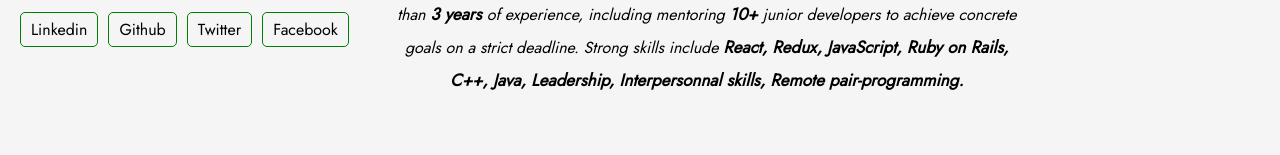
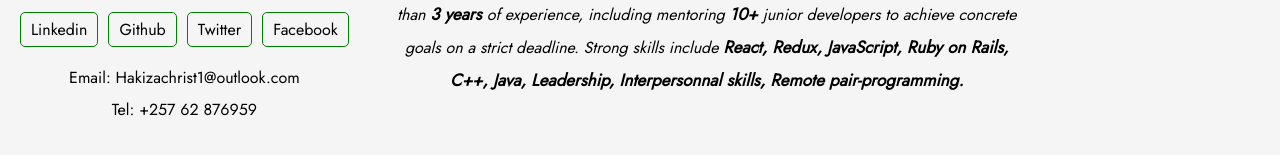
Before and after one commit to hakichris/Christian-portfolio, a React (Create React App) app: page / in a window 1280 px wide. Shown: the part 441-596 px from the top of the page. Built offline with nearby package versions, Linux system fonts and the light colour scheme.

Commit message:
Update home.jsx

```diff
--- a/src/components/Home.jsx
+++ b/src/components/Home.jsx
@@ -20,6 +20,8 @@
             <a href="https://www.facebook.com/christian.hakizimana.1">Facebook</a>
           </li>
         </ul>
+        <span>Email: Hakizachrist1@outlook.com</span>
+        <span>Tel: +257 62 876959</span>
       </div>
       <div className="intro">
         <h1 className="head1">
```
